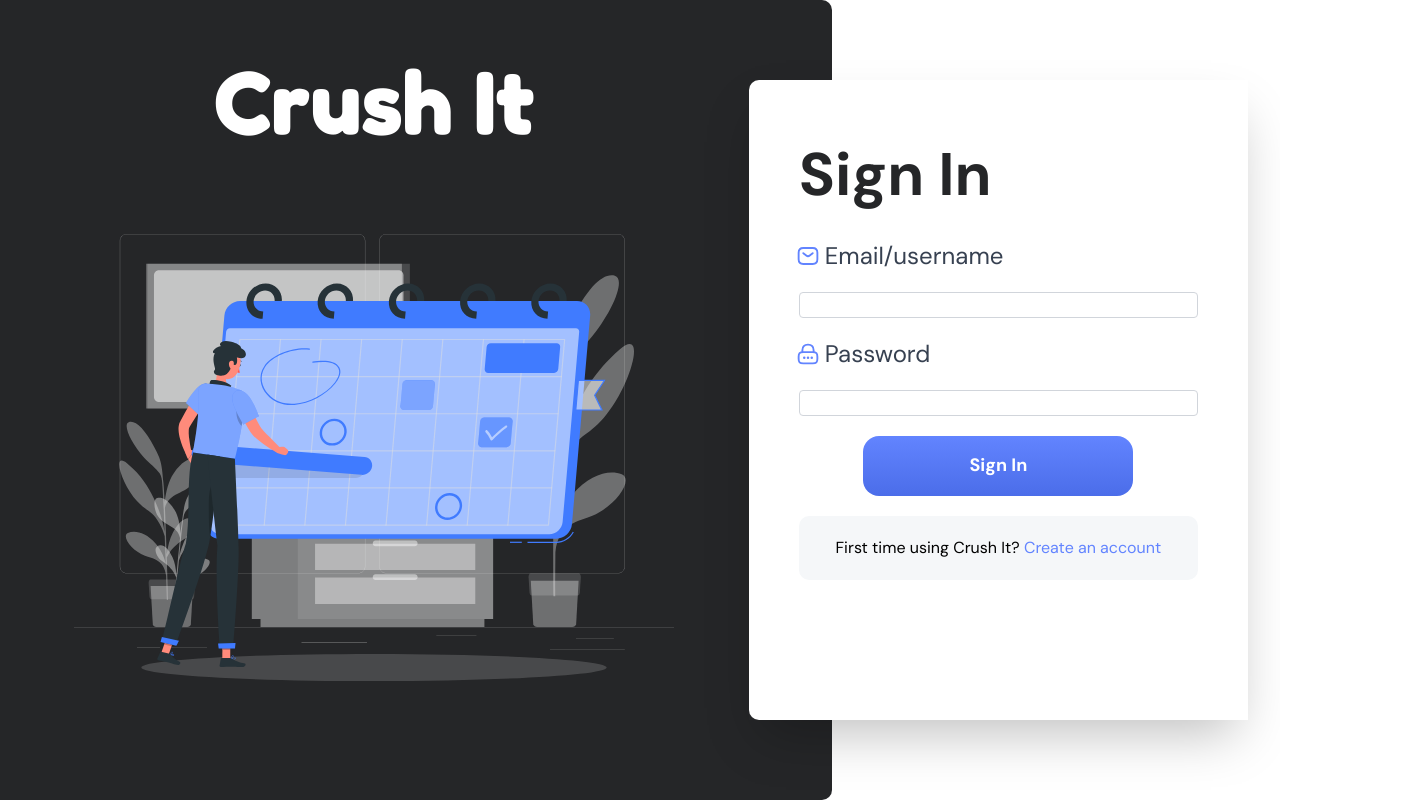
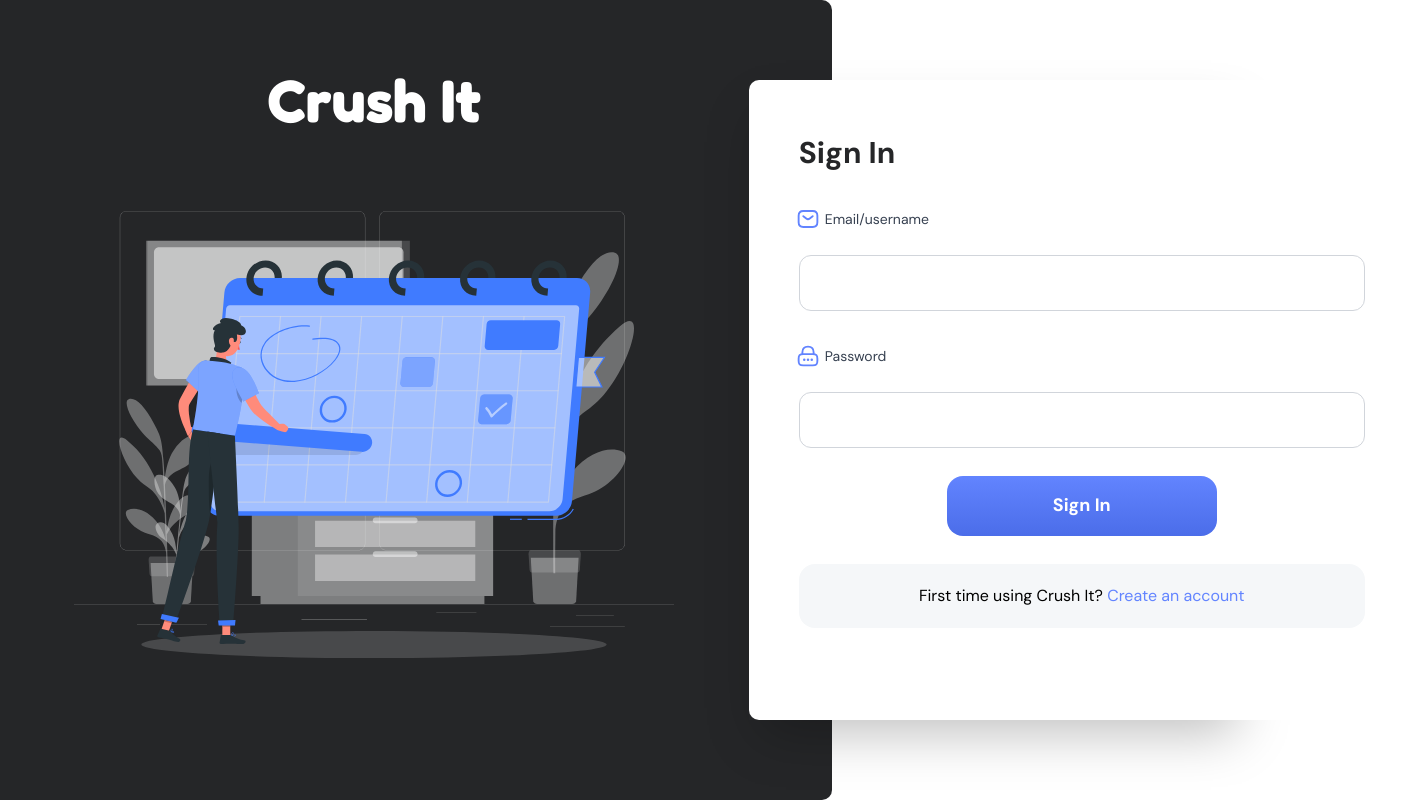
Before and after one commit to React-o-Maniacs/Crush-It, a Next.js app: page /auth in a window 1280 px wide. Shown: the whole page, 1415 px wide, since content can reach past the window. Built offline with nearby package versions, Linux system fonts and the light colour scheme.

Commit message:
Ryuuta Changed font sizes and input boxes. Also adjusted profile page save.

```diff
--- a/components/Input.tsx
+++ b/components/Input.tsx
@@ -10,6 +10,7 @@ interface InputProps {
   image?: any;
   alt: string;
   inputFieldClassName?: string;
+  labelClassName?: string;
 }
 
 const Input: React.FC<InputProps> = ({
@@ -20,17 +21,17 @@ const Input: React.FC<InputProps> = ({
   type,
   image,
   alt,
-  inputFieldClassName
+  inputFieldClassName,
+  labelClassName
 }) => {
   return (
     <div className='flex flex-col gap-y-5'>
       <div className='flex'>
         <Image className='rounded-[1.5px] mr-2 scale-125' src={image} alt={alt} />
-        <label className='text-gray-700 text-2xl font-normal' htmlFor={id}>{label}</label>
+        <label className={`text-gray-700 text-2xl font-normal ${labelClassName}`} htmlFor={id}>{label}</label>
       </div>
       <div className='flex'>
-      <input className={`outline-crush-it-blue rounded hover:rounded-[1px] border border-gray-300 bg-white ${inputFieldClassName}`}
-          id={id}
+        <input className={`outline-crush-it-blue rounded-[12px] border border-gray-300 bg-white w-[566px] h-[56px] p-[16px] ${inputFieldClassName}`}          id={id}
           onChange={onChange}
           value={value}
           type={type}
--- a/components/ProfileAvatar.tsx
+++ b/components/ProfileAvatar.tsx
@@ -28,7 +28,7 @@ const ProfileAvatar: React.FC<ProfileAvatarProps> = ({ name }) => {
             objectFit="cover"
           />
         </div>
-        <label className="text-gray-700 text-sm font-normal ml-2">{user?.firstName && user?.lastName ? `${user.firstName} ${user.lastName}` : user?.email}</label>
+        <label className="text-gray-700 font-size-[14px] font-bold ml-2">{user?.firstName && user?.lastName ? `${user.firstName} ${user.lastName}` : user?.email}</label>
       </div>
     </div>
   );
--- a/pages/auth.tsx
+++ b/pages/auth.tsx
@@ -53,14 +53,15 @@ const Auth = () => {
         <div className="flex">
         <div className="flex flex-1 h-screen max-w-[65%] rounded-r-[10px] bg-crush-it-black bg-cover items-center z-0">
           <div className='flex flex-1 flex-col items-center'>
-            <h1 className="flex font-Fredoka font-bold text-[90px] text-white ">Crush It</h1>
+            <h1 className="flex font-Fredoka font-bold text-[60px] text-white ">Crush It</h1>
             <Image src={CrushItLogo} alt='Crush It Logo' width={600} height={600}/>
           </div>
           <div className="flex h-[80%] w-[60%] z-2 mr-[-50%] shadow-2xl">
             <div className="flex bg-white rounded-[10px] flex-1 flex-col p-[10%] space-y-[5%]">
-              <h1 className="flex font-bold text-[60px] text-crush-it-black">{variant === 'login' ? 'Sign In' : 'Sign Up'}</h1>
+              <h1 className="flex font-bold text-[30px] text-crush-it-black">{variant === 'login' ? 'Sign In' : 'Sign Up'}</h1>
               <Input
-                inputFieldClassName="flex-1"
+                inputFieldClassName="flex-1 text-[16px] font-[500]"
+                labelClassName="text-[14px]"
                 image={EmailIcon}
                 alt="Email Icon"
                 label="Email/username"
@@ -70,7 +71,8 @@ const Auth = () => {
                 value={email}
               />
               <Input
-                inputFieldClassName="flex-1"
+                inputFieldClassName="flex-1 text-[16px] font-[500]"
+                labelClassName="text-[14px]"
                 image={LockIcon}
                 alt="Lock Icon"
                 label="Password"
@@ -80,7 +82,8 @@ const Auth = () => {
                 value={password}
               />
               {variant === 'register' && (<Input
-                inputFieldClassName="flex-1"
+                inputFieldClassName="flex-1 text-[16px] font-[500]"
+                labelClassName="text-[14px]"
                 image={LockIcon}
                 alt="Lock Icon"
                 label="Confirm Password"
@@ -96,7 +99,7 @@ const Auth = () => {
                   hover:from-sky-500 hover:to-blue-600 text-white text-[18px] font-bold py-2 px-4
                   rounded-[16px] ">{variant === 'login' ? 'Sign In' : 'Sign Up'}</button>
               </div>
-              <div className="flex bg-crush-it-grey rounded-[10px] p-5 justify-center items-end">
+              <div className="flex bg-crush-it-grey rounded-[16px] p-5 justify-center items-end">
                 <p>
                   {variant === 'login' ? 'First time using Crush It? ' : 'Already have an account? '}
                   <span className='text-crush-it-blue hover:underline cursor-pointer' onClick={toggleVariant}>
--- a/pages/index.tsx
+++ b/pages/index.tsx
@@ -379,7 +379,7 @@ export default function Home() {
             {/* Appointments Section 45% */}
             <div className="flex-1 ml-4 min-w-[45%]">
               <h1 className="text-3xl font-bold mb-2 py-1">Appointments</h1>
-              <div className="bg-white shadow rounded-lg p-2 relative overflow-y-scroll custom-scrollbar min-h-[640px]">
+              <div className="bg-white shadow rounded-[10px] p-2 relative overflow-y-scroll custom-scrollbar min-h-[640px]">
                 {/* 24-hour timeline */}
                 {[...Array(24)].map((_, hour) => (
                   <div key={hour} className="absolute left-0 w-full py-12" style={{ top: `${hour * 60}px` }}>
--- a/pages/profile.tsx
+++ b/pages/profile.tsx
@@ -123,16 +123,14 @@ const Profile = () => {
         toast.error('Failed to save pomodoro settings!');
         console.error('Failed to save pomodoro settings');
       }
-
-      const validationError = validatePassword(newPassword);
-      if (validationError) {
-        toast.error('Failed to validate password!');
-        console.error(validationError);
-        return;
-      }
-
       // Change password if fields are filled out
       if (currentPassword && newPassword && confirmPassword) {
+        const validationError = validatePassword(newPassword);
+        if (validationError) {
+          toast.error('Failed to validate password!');
+          console.error(validationError);
+          return;
+        }
         if (newPassword !== confirmPassword) {
           toast.error('New password and confirm new password do not match!');
           console.error('New password and confirm new password do not match');
@@ -191,7 +189,7 @@ const Profile = () => {
               <ProfileAvatar name={(user?.firstName && user?.lastName) ? `${user.firstName} ${user.lastName}`.trim() : user?.userName || ""}/>
             </div>
           </div>
-          <h2 className="text-2xl font-semibold mt-9 mx-4">User Info</h2>
+          <h2 className="text-[24px] font-semibold mt-9 mx-4">User Info</h2>
           <div className="bg-white p-4 shadow-md my-4 mx-4 rounded-lg">
             <div className="flex space-x-4">
               <div className="flex-1">
@@ -204,6 +202,7 @@ const Profile = () => {
                   type="text"
                   value={FirstName}
                   inputFieldClassName="flex-1"
+                  labelClassName="text-[18px]"
                 />
               </div>
               <div className="flex-1">
@@ -216,11 +215,12 @@ const Profile = () => {
                   type="text"
                   value={LastName}
                   inputFieldClassName="flex-1"
+                  labelClassName="text-[18px]"
                 />
               </div>
             </div>
           </div>
-          <h2 className="text-2xl font-semibold mt-9 mx-4">Change Password</h2>
+          <h2 className="text-[24px] font-semibold mt-9 mx-4">Change Password</h2>
           <div className="bg-white p-4 shadow-md my-4 mx-4 rounded-lg">
             <div className="flex flex-row space-x-4">
               <div className="flex-1">
@@ -235,6 +235,7 @@ const Profile = () => {
                   value={currentPassword}
                   alt="Current Password"
                   inputFieldClassName="flex-1"
+                  labelClassName="text-[18px]"
                 />
               </div>
               <div className="flex-1">
@@ -249,6 +250,7 @@ const Profile = () => {
                   value={newPassword}
                   alt="New Password"
                   inputFieldClassName="flex-1"
+                  labelClassName="text-[18px]"
                 />
               </div>
               <div className="flex-1">
@@ -263,11 +265,12 @@ const Profile = () => {
                   value={confirmPassword}
                   alt="Confirm New Password"
                   inputFieldClassName="flex-1"
+                  labelClassName="text-[18px]"
                 />
               </div>
             </div>
           </div>
-          <h2 className="text-2xl font-semibold mt-9 mx-4">Pomodoro Timer (Minutes)</h2>
+          <h2 className="text-[24px] font-semibold mt-9 mx-4">Pomodoro Timer (Minutes)</h2>
           <div className="bg-white p-4 shadow-md my-4 mx-4 rounded-lg">
             <div className="flex flex-row space-x-4">
               <div className="flex-1">
@@ -280,6 +283,7 @@ const Profile = () => {
                   type="number"
                   value={pomodoroTime}
                   inputFieldClassName="flex-1"
+                  labelClassName="text-[18px]"
                 />
               </div>
               <div className="flex-1">
@@ -292,6 +296,7 @@ const Profile = () => {
                   type="number"
                   value={shortBreakTime}
                   inputFieldClassName="flex-1"
+                  labelClassName="text-[18px]"
                 />
               </div>
               <div className="flex-1">
@@ -304,6 +309,7 @@ const Profile = () => {
                   type="number"
                   value={longBreakTime}
                   inputFieldClassName="flex-1"
+                  labelClassName="text-[18px]"
                 />
               </div>
             </div>
```
